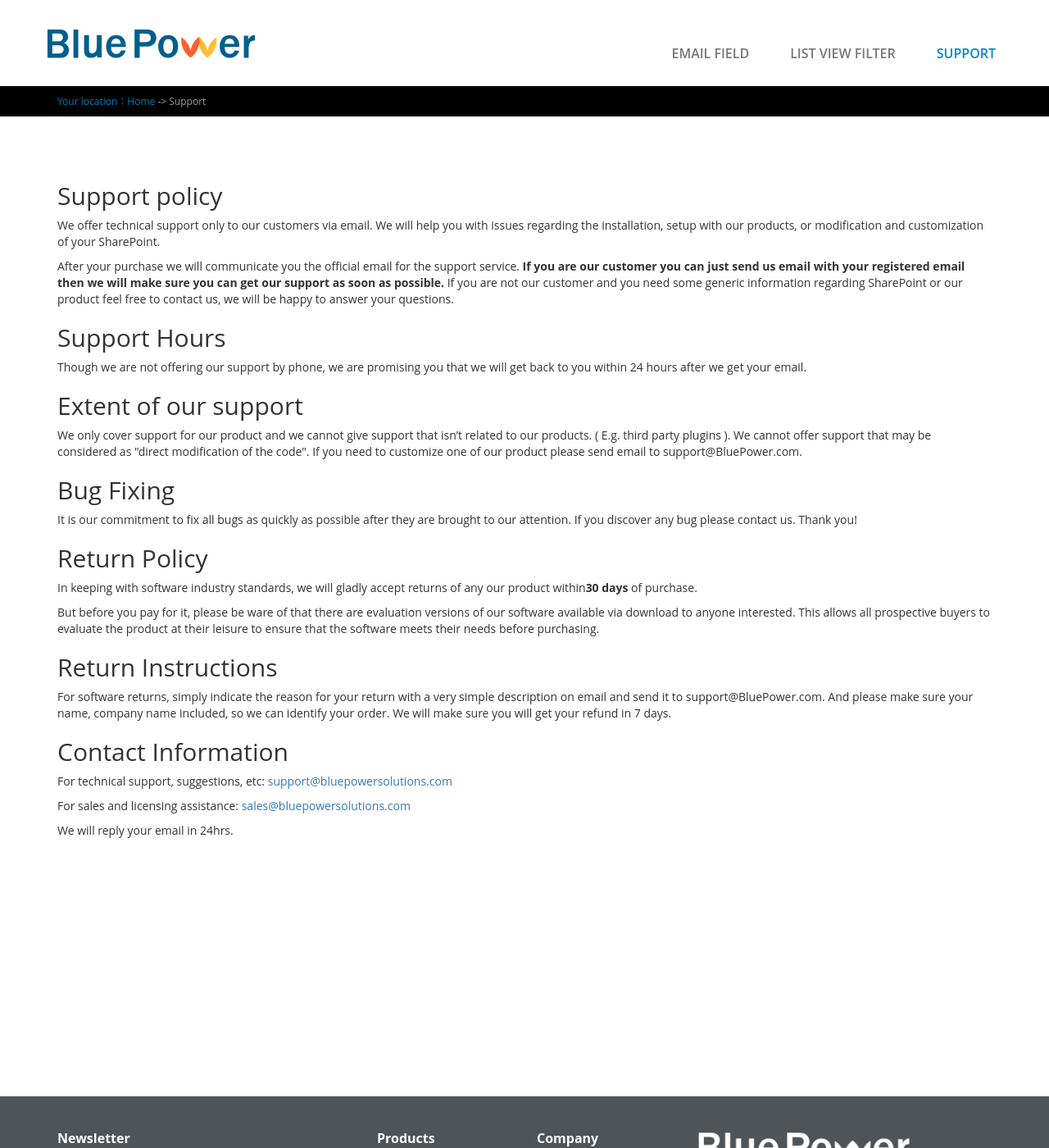
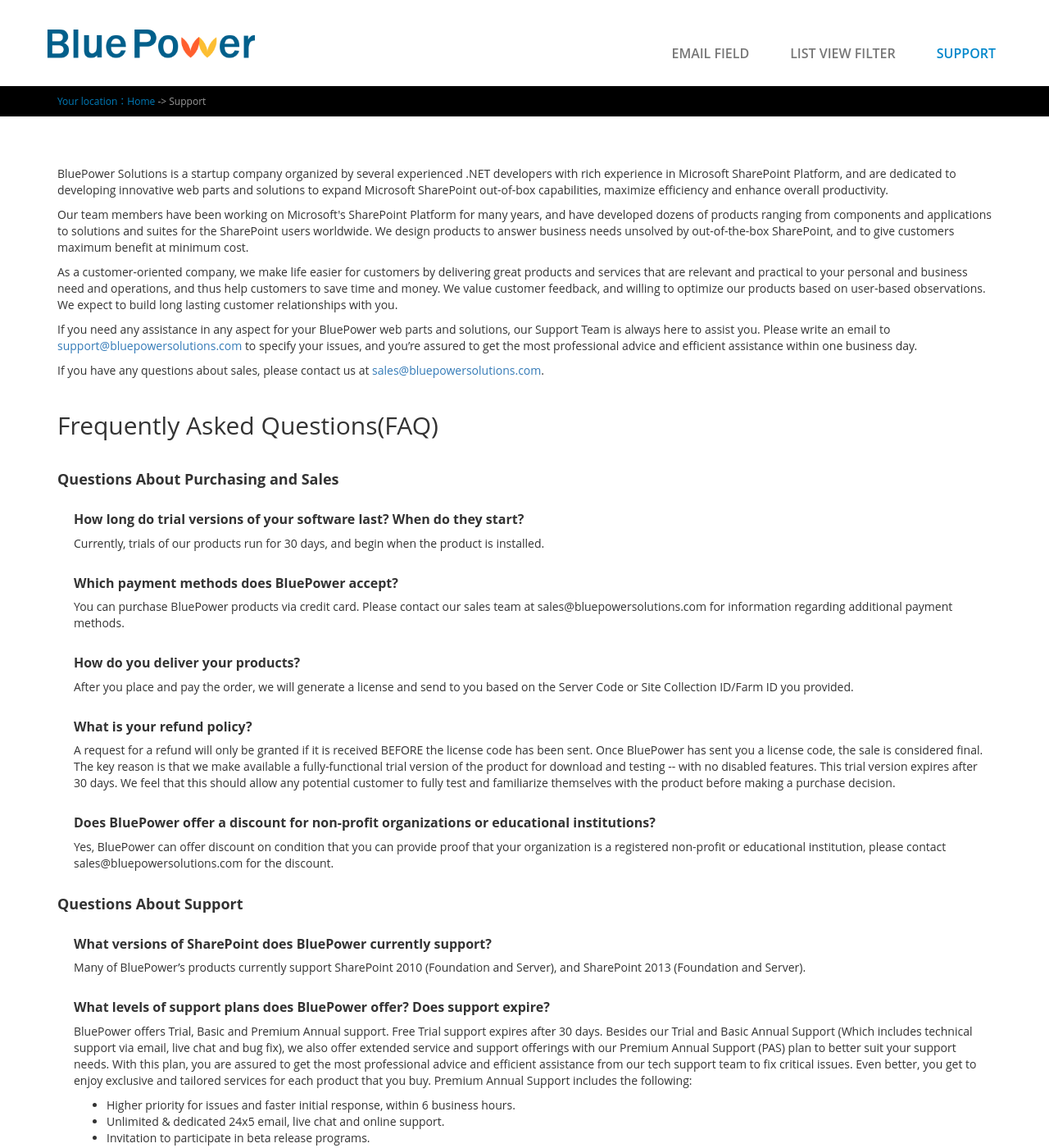
Before and after one commit to raymondlee915/raymondlee915.github.io, a Jekyll site: the page built from sharepoint-bluepower-support.html, in a window 1280 px wide and 1400 px high. Shown: the whole window at 82% size. Built offline with Jekyll 4.4.1, drawn with Linux system fonts in a browser that asks for light colours; nearby versions of some CDN libraries; some of the changed text lies outside the part shown.

Commit message:
integrated the new support page

```diff
--- a/sharepoint-bluepower-support.html
+++ b/sharepoint-bluepower-support.html
@@ -5,8 +5,34 @@
 menuItem: support
 pageType: details_page
 ---
+<style type="text/css">
+h4{
+  font-size: 16px;
+  font-weight: bold;
+}
 
+h3{
+  font-size: 18px;
+  font-weight: bold;
+  margin:30px 0px;
+}
 
+h3+div{
+  padding-left: 20px;
+}
+
+h4+p{
+  margin-bottom: 30px;
+}
+
+h4+div{
+  margin-bottom: 30px;
+}
+
+ol{
+  list-style-type: disc;
+}
+</style>
 <div class="nav_mbx">
           <div class="container">
               Your location：<a href="/">Home</a> <span>-> Support</span>
@@ -17,67 +43,89 @@
     <div class="container">
 
     <section id="content" class="primary article" role="main">
-
-
-        <h2>Support policy</h2>
-        <p>
-            We offer technical support only to our customers via email. We will help you with issues regarding the installation, setup with our products, or modification and customization of your SharePoint.
-        </p>
-        <p>
-            After your purchase we will communicate you the official email for the support service. <strong>If you are our customer you can just send us email with your registered email then we will make sure you can get our support as soon as possible.
-            </strong>If you are not our customer and you need some generic information regarding SharePoint or our product feel free to contact us, we will be happy to answer your questions.
-        </p>
-        <h2>Support Hours
-        </h2>
-        <p>
-            Though we are not offering our support by phone, we are promising you that we will get back to you within 24 hours after we get your email.
+      <p>
+        BluePower Solutions is a startup company organized by several experienced .NET developers with rich experience in Microsoft SharePoint Platform, and are dedicated to developing innovative web parts and solutions to expand Microsoft SharePoint out-of-box capabilities, maximize efficiency and enhance overall productivity.
         </p>
 
-        <h2>Extent of our support
-        </h2>
-        <p>
-            We only cover support for our product and we cannot give support that isn’t related to our products. ( E.g. third party plugins ).
-We cannot offer support that may be considered as "direct modification of the code". If you need to customize one of our product please send email to support@BluePower.com.
-        </p>
-        <h2>Bug Fixing
-        </h2>
-        <p>
-            It is our commitment to fix all bugs as quickly as possible after they are brought to our attention.
-If you discover any bug please contact us. Thank you!
+        <p>Our team members have been working on Microsoft's SharePoint Platform for many years, and have developed dozens of products ranging from components and applications to solutions and suites for the SharePoint users worldwide. We design products to answer business needs unsolved by out-of-the-box SharePoint, and to give customers maximum benefit at minimum cost.</a>
+              </p>
+
+        <p>As a customer-oriented company, we make life easier for customers by delivering great products and services that are relevant and practical to your personal and business need and operations, and thus help customers to save time and money. We value customer feedback, and willing to optimize our products based on user-based observations. We expect to build long lasting customer relationships with you. </a>
         </p>
 
-        <h2>Return Policy
-        </h2>
+        <p>If you need any assistance in any aspect for your BluePower web parts and solutions, our Support Team is always here to assist you. Please write an email to <a href="mailto:support@bluepowersolutions.com" _href="mailto:support@bluepowersolutions.com">support@bluepowersolutions.com</a>        to specify your issues, and you’re assured to get the most professional advice and efficient assistance within one business day.</p>
+        <p>If you have any questions about sales, please contact us at <a href="mailto:sales@bluepowersolutions.com" _href="mailto:sales@bluepowersolutions.com">sales@bluepowersolutions.com</a>.</p>
 
-        <p>
-            In keeping with software industry standards, we will gladly accept returns of any our product within<strong>30 days</strong>  of purchase.
-        </p>
+        <h2 style="margin-bottom: 40px;margin-top: 40px;">Frequently Asked Questions(FAQ)</h2>
+        <h3>Questions About Purchasing and Sales</h3>
+        <div>
+            <h4>How long do trial versions of your software last? When do they start?</h4>
+            <p>Currently, trials of our products run for 30 days, and begin when the product is installed.</p>
 
-        <p>
-            But before you pay for it, please be ware of that there are evaluation versions of our software available via download to anyone interested.
-            This allows all prospective buyers to evaluate the product at their leisure to ensure that the software meets their needs before purchasing.
-        </p>
+            <h4>Which payment methods does BluePower accept?</h4>
+            <p>You can purchase BluePower products via credit card. Please contact our sales team at sales@bluepowersolutions.com for information regarding additional payment methods.</p>
 
-        <h2>Return Instructions
-        </h2>
-        <p>For software returns, simply indicate the reason for your return with a very simple description on email and send it to support@BluePower.com. And please make sure your name, company name included, so we can identify your order. We will make sure you will get your refund in 7 days.</p>
+            <h4>How do you deliver your products?</h4>
+            <p>After you place and pay the order, we will generate a license and send to you based on the Server Code or Site Collection ID/Farm ID you provided.</p>
 
-        <h2>Contact Information</h2>
+            <h4>What is your refund policy?</h4>
+            <p>A request for a refund will only be granted if it is received BEFORE the license code has been sent. Once BluePower has sent you a license code, the sale is considered final. The key reason is that we make available a fully-functional trial version
+                of the product for download and testing -- with no disabled features. This trial version expires after 30 days. We feel that this should allow any potential customer to fully test and familiarize themselves with the product before making a purchase
+                decision.</p>
+
+            <h4>Does BluePower offer a discount for non-profit organizations or educational institutions?</h4>
+            <p>Yes, BluePower can offer discount on condition that you can provide proof that your organization is a registered non-profit or educational institution, please contact sales@bluepowersolutions.com for the discount.</p>
+        </div>
+        <h3>Questions About Support</h3>
         <div>
-            <p>
-                For technical support, suggestions, etc: <a href="mailto:support@bluepowersolutions.com">support@bluepowersolutions.com</a>
+        <h4>What versions of SharePoint does BluePower currently support?</h4>
+        <p>Many of BluePower’s products currently support SharePoint 2010 (Foundation and Server), and SharePoint 2013 (Foundation and Server).</p>
+
+        <h4>What levels of support plans does BluePower offer? Does support expire?</h4>
+        <div>
+          <p>BluePower offers Trial, Basic and Premium Annual support. Free Trial support expires after 30 days. Besides our Trial and Basic Annual Support (Which includes technical support via email, live chat and bug fix), we also offer extended service and support offerings with our Premium Annual Support (PAS) plan to better suit your support needs. With this plan, you are assured to get the most professional advice and efficient assistance from our tech support team to fix critical issues. Even better, you get to enjoy exclusive and tailored services for each product that you buy. Premium Annual Support includes the following:</a>
             </p>
-            <p>
-                For sales and licensing assistance:  <a href="mailto:sales@bluepowersolutions.com">sales@bluepowersolutions.com</a>
-            </p>
-            <p>
-                We will reply your email in 24hrs.
-            </p>
+<ol>
+  <li>
+Higher priority for issues and faster initial response, within 6 business hours.
+  </li>
+  <li>Unlimited &amp; dedicated 24x5 email, live chat and online support.</li>
+  <li>Invitation to participate in beta release programs.</li>
+  <li>Free maintenance and minor and major upgrades.</li>
+  <li>Free license upgrade for migration from SharePoint 2010 to SharePoint 2013.</li>
+</ol>
+
         </div>
-        <div id="comments">
-        </div>
+</div>
+        <h3>Questions About License</h3>
+      <div>
+            <!-- <h4>What is the difference between a Server License and a Site Collection License/Farm License?</h4>
+      <div>
+        <p><strong>Server License:</strong> Each Web Front-End (WFE) will require a Server License (For SharePoint 2007: all servers running the SP Web Application service will need to be licensed; for SharePoint 2010: all servers running the "Microsoft SharePoint
+            Foundation Web Application" service will need to be licensed). BluePower Server Licenses do NOT limit the number of end-users.</p>
+        <p><strong>Farm License: </strong>A Farm License can be used across all site collections within a SharePoint farm. BluePower Farm Licenses do NOT limit the number of end-users.</p>
+        <p><strong>Site Collection License: </strong>A Site Collection License (with end-user number limit) can be applied to one site collection only, you would need to make sure the number of end-users is within the end-user number limit provided by your license.</p>
+  </div> -->
+  <h4>Is ther a limitation on the count of end users? </h4>
+<div>
+    Currently we call our license as Farm License, which means it can be used across all site collections within a SharePoint farm. BluePower Farm Licenses do NOT limit the number of end-users.
+</div>
+<h4>What is the process to get a license? </h4>
+<div>
+  <ol>
+    <li>You need to pay by cliking on the "Buy Now" button on the product page.</li>
+    <li>Send your Farm ID to  <a href="mailto:sales@bluepowersolutions.com" >sales@bluepowersolutions.com</a>.</li>
+    <li>After we get your email, we will send you the license of our product.</li>
+  </ol>
+</div>
+        <h4>How do I find my Farm ID?</h4>
+        <p>To find your Farm ID, please check the license management page which will appear after you install the trial version of our software on your SharePoint servers. Need further help about this information, please email
+            to <a href="mailto:support@bluepowersolutions.com" _href="mailto:support@bluepowersolutions.com">support@bluepowersolutions.com</a>.</p>
+
+        <h4>I purchased a SharePoint 2010 license and will be migrating to SharePoint 2013. Do I need to purchase a new license?</h4>
+        <p>It depends. If you have purchased BluePower Premium Annual Support, it is free to migrate from SharePoint 2010 to SharePoint 2013. If not, you need to either purchase a new license or Premium Annual Support.</p>
+          </div>
     </section>
-
 
     <section class="clearfix" role="complementary"></section>
 
```
